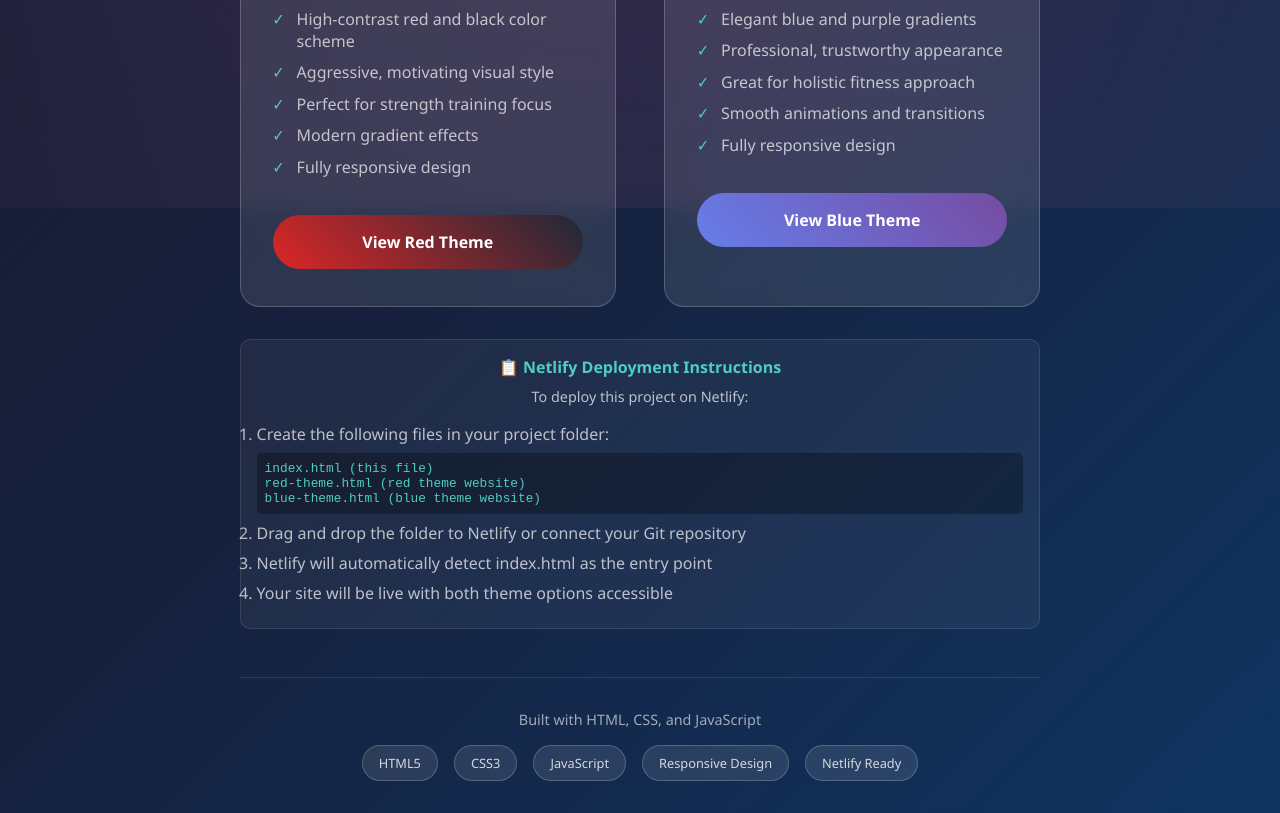
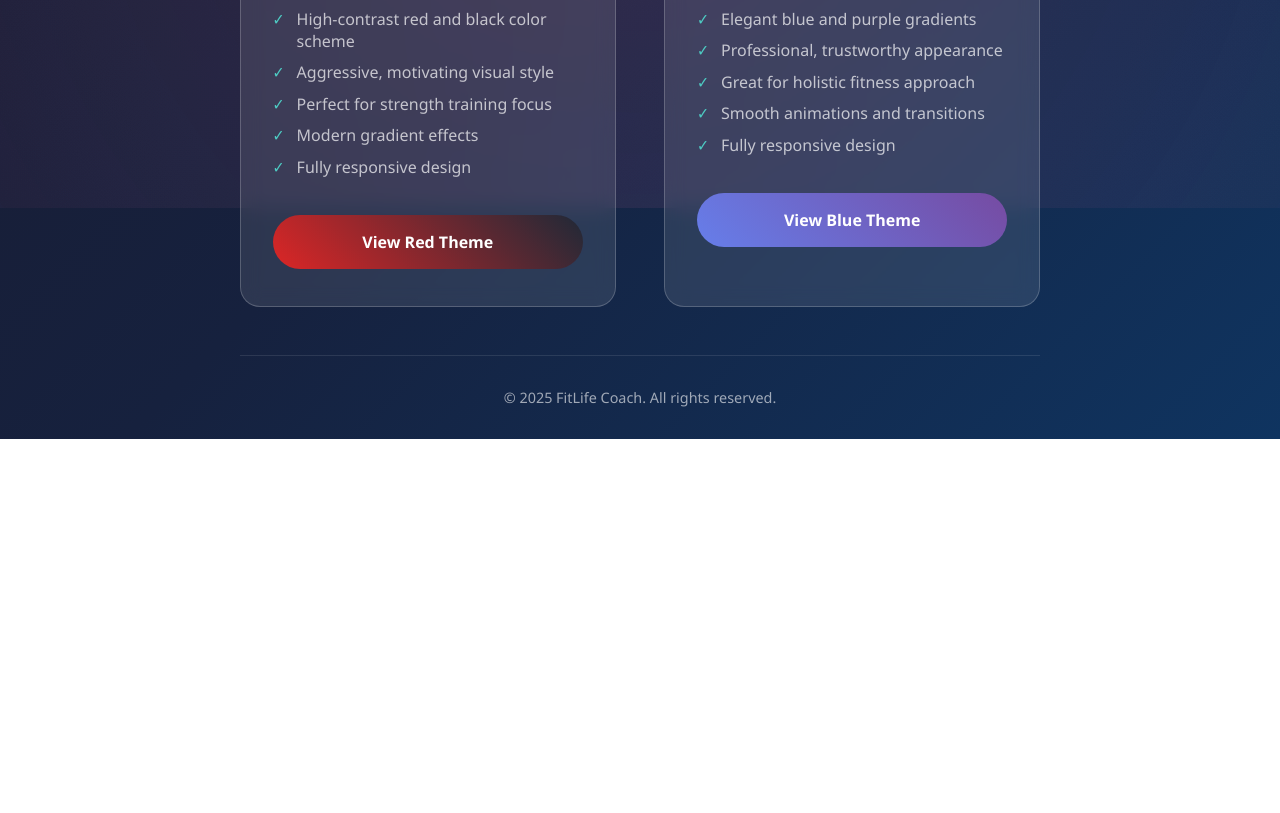
Before and after one commit to SyedShahjahan/gym_trainer, a plain HTML site: page index.html in a window 1280 px wide. Shown: the part 592-1405 px from the top of the page. After the commit the page ends 1031 px from the top, so only its background shows below. Drawn offline with Linux system fonts and the light colour scheme.

Commit message:
Update index.html

```diff
--- a/index.html
+++ b/index.html
@@ -18,7 +18,7 @@
             display: flex;
             align-items: center;
             justify-content: center;
-            overflow: hidden;
+/*             overflow: hidden; */
         }
 
         .container {
@@ -404,6 +404,7 @@
             </div>
         </div>
 
+        <!--
         <div class="deployment-info">
             <h4>📋 Netlify Deployment Instructions</h4>
             <p>To deploy this project on Netlify:</p>
@@ -419,8 +420,11 @@
                 <li>Your site will be live with both theme options accessible</li>
             </ol>
         </div>
+        -->
 
         <div class="footer">
+            <p>&copy; 2025 FitLife Coach. All rights reserved.</p>
+        <!--
             <p>Built with HTML, CSS, and JavaScript</p>
             <div class="tech-stack">
                 <span class="tech-item">HTML5</span>
@@ -429,6 +433,7 @@
                 <span class="tech-item">Responsive Design</span>
                 <span class="tech-item">Netlify Ready</span>
             </div>
+        -->
         </div>
     </div>
 
```
